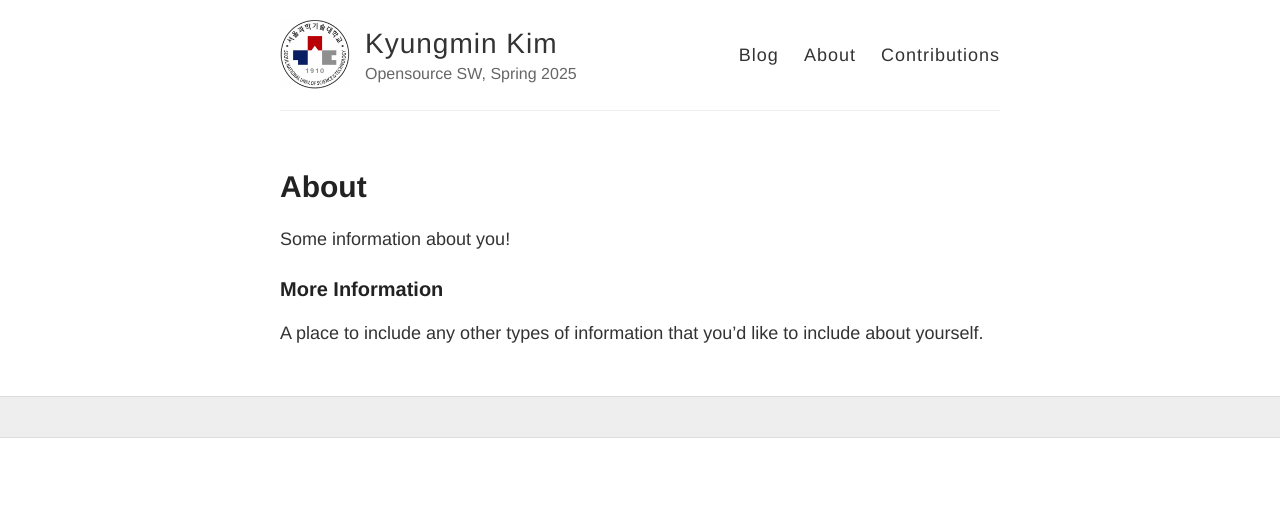
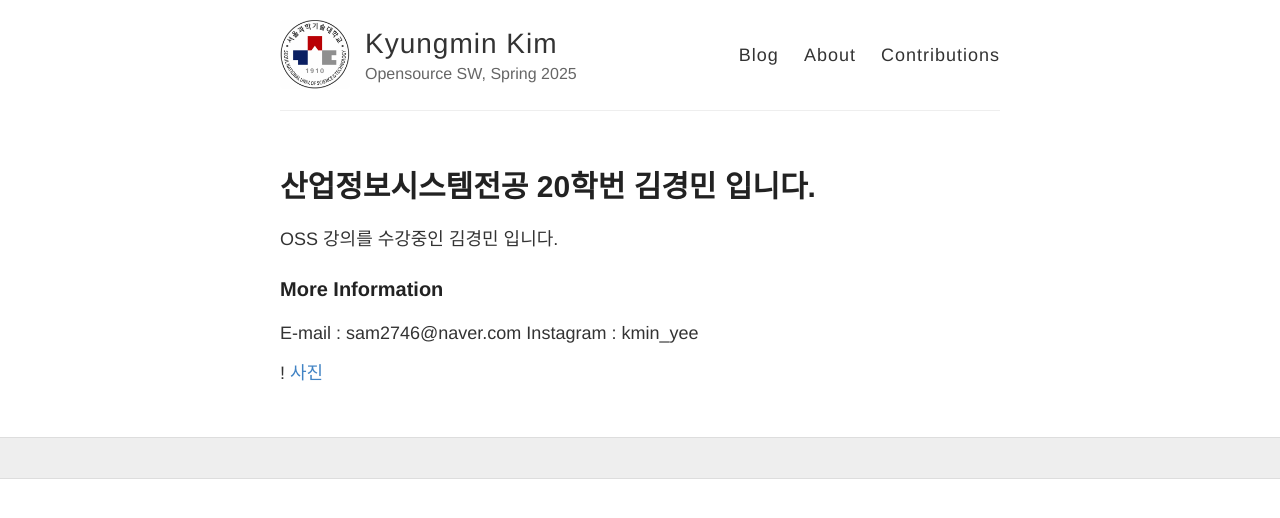
Before and after one commit to IISE-OSS25/sam2746-blog, a Jekyll site: the page built from about.md, in a window 1280 px wide. Shown: the top 518 px of the page. Built offline with Jekyll 4.4.1, drawn with Linux system fonts in a browser that asks for light colours.

Commit message:
about page update

```diff
--- a/about.md
+++ b/about.md
@@ -1,11 +1,14 @@
 ---
 layout: page
-title: About
+title: 산업정보시스템전공 20학번 김경민 입니다.
 permalink: /about/
 ---
 
-Some information about you!
+OSS 강의를 수강중인 김경민 입니다.
 
 ### More Information
 
-A place to include any other types of information that you'd like to include about yourself.
+E-mail : sam2746@naver.com
+Instagram : kmin_yee
+
+! [사진](./images/인텔리제이.png)
```
Also changed, not shown: images/인텔리제이.png (added), 1 other file.
